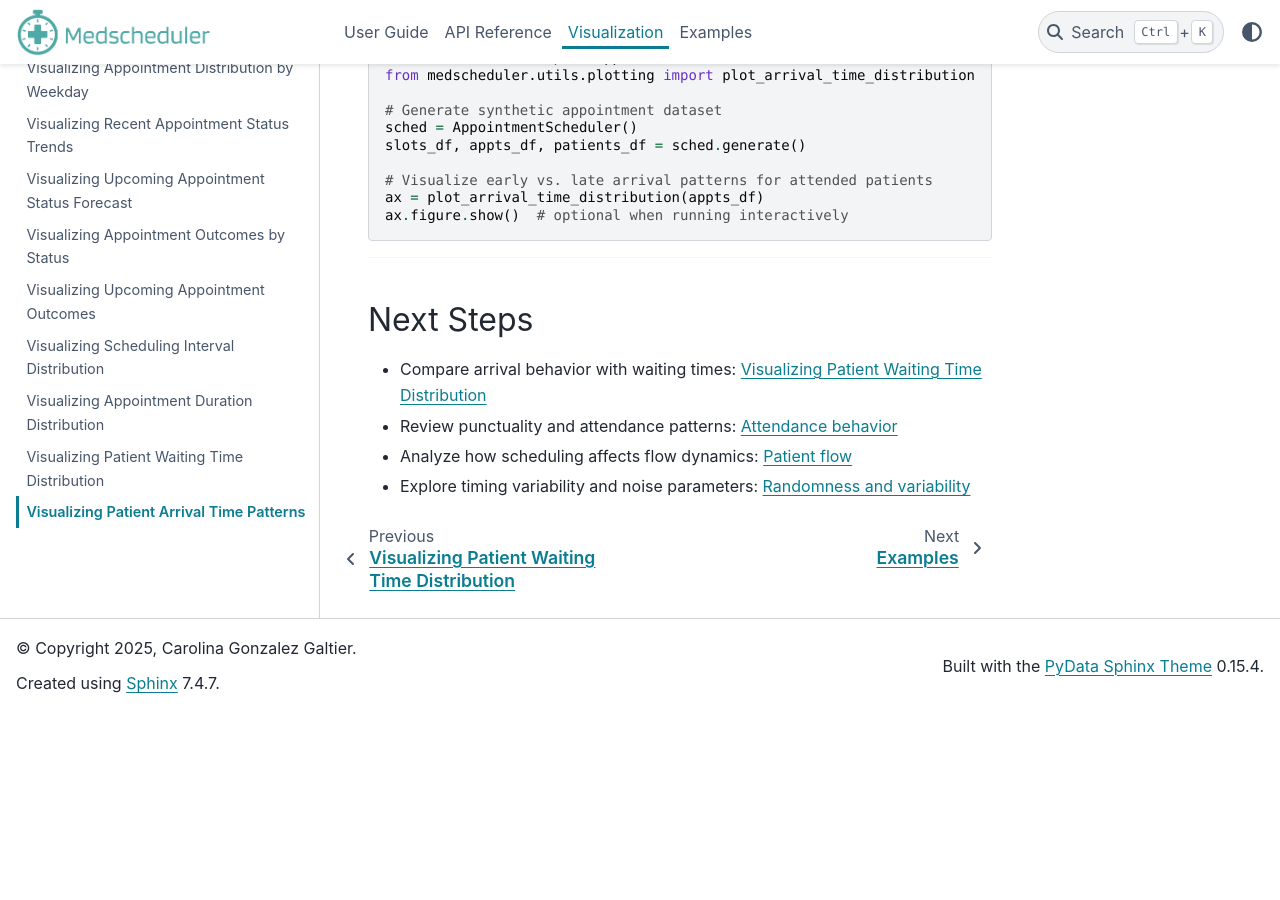
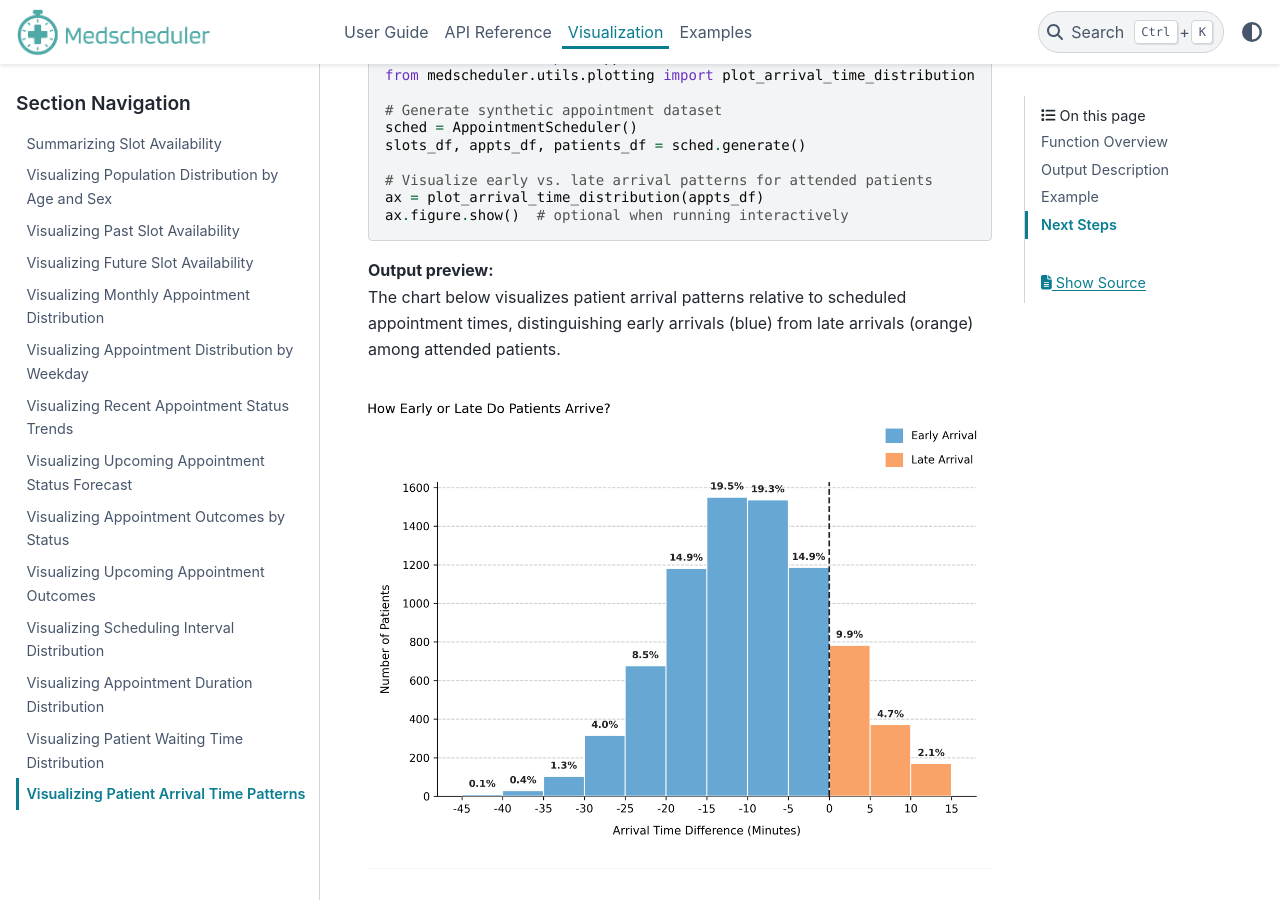
Before and after one commit to carogaltier/medscheduler, a Sphinx documentation site: the page built from docs/visualization/plot_arrival_time_distribution.md, in a window 1280 px wide and 900 px high, scrolled down 1509 px. Built offline with Sphinx 7.4.7 and the PyData theme 0.15.4, drawn with Linux system fonts in a browser that asks for light colours; before the commit the page ends 2221 px from its top, so only the background shows below that.

Commit message:
Update plot_arrival_time_distribution.md

````diff
--- a/docs/visualization/plot_arrival_time_distribution.md
+++ b/docs/visualization/plot_arrival_time_distribution.md
@@ -47,6 +47,10 @@ slots_df, appts_df, patients_df = sched.generate()
 ax = plot_arrival_time_distribution(appts_df)
 ax.figure.show()  # optional when running interactively
 ```
+**Output preview:**
+The chart below visualizes patient arrival patterns relative to scheduled appointment times, distinguishing early arrivals (blue) from late arrivals (orange) among attended patients.
+
+![Arrival Time Distribution](../_static/visuals/plot_arrival_time_distribution.png)
 
 ---
 
````
